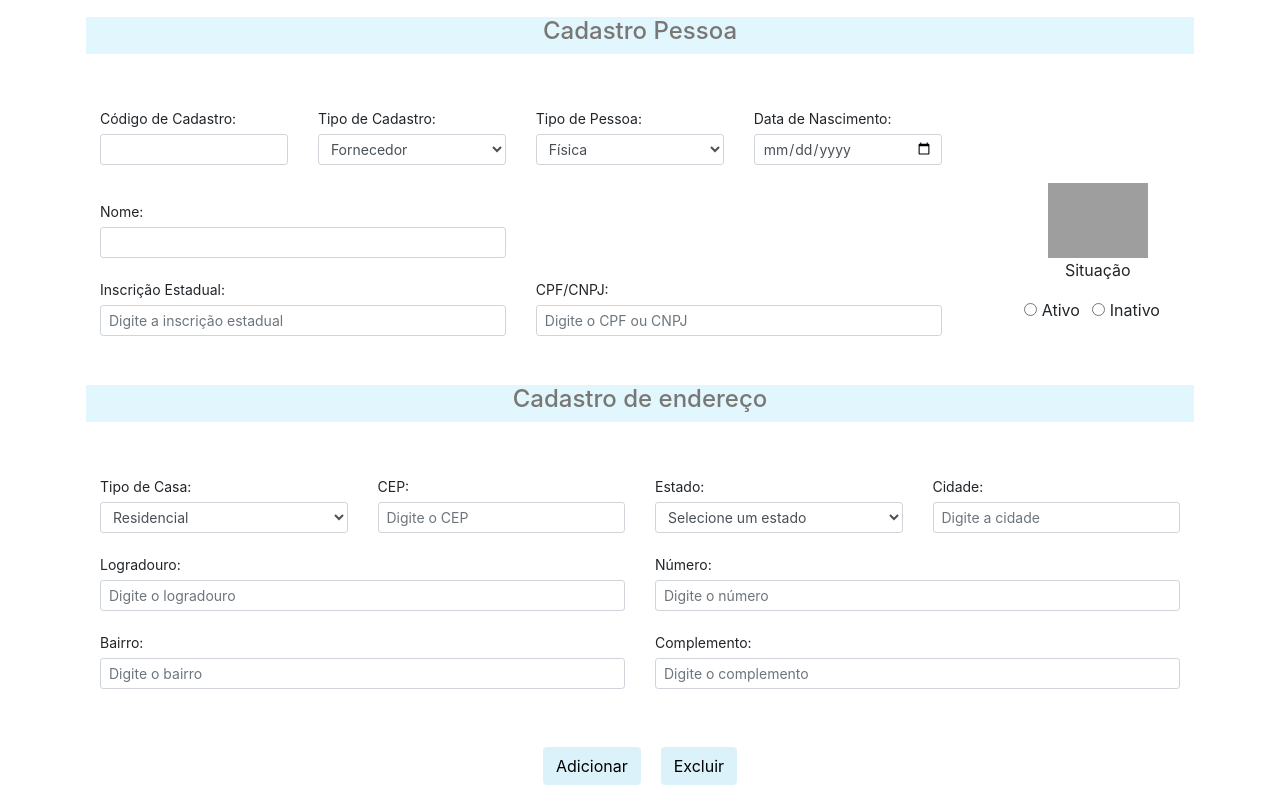
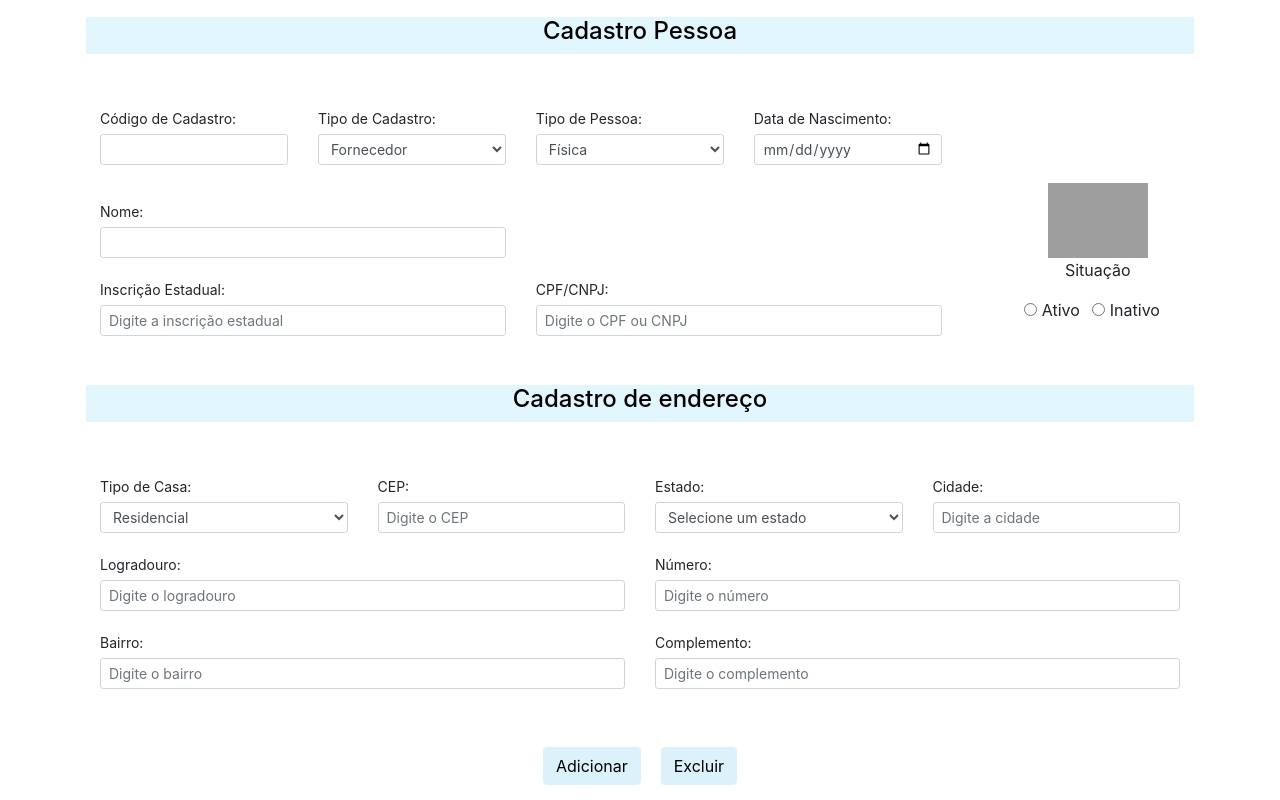
Before and after one commit to regiane-lima/cadastro-pessoa, a plain HTML site: page index.html in a window 1280 px wide. Shown: the top 800 px of the page. Drawn offline with nearby package versions, Linux system fonts and the light colour scheme; grey boxes are pictures that could not be loaded.

Commit message:
Update style.css

```diff
--- a/style.css
+++ b/style.css
@@ -1,11 +1,8 @@
 .topo {
     background-color: #e2f6fe;
     border: 1px solid rgb(255, 255, 255);
-    color: rgb(120, 119, 116);
-
-
+    color: rgb(0, 0, 0);
 }
-
 #codigoCadastro {
     margin-bottom: 15px;
 }
```
